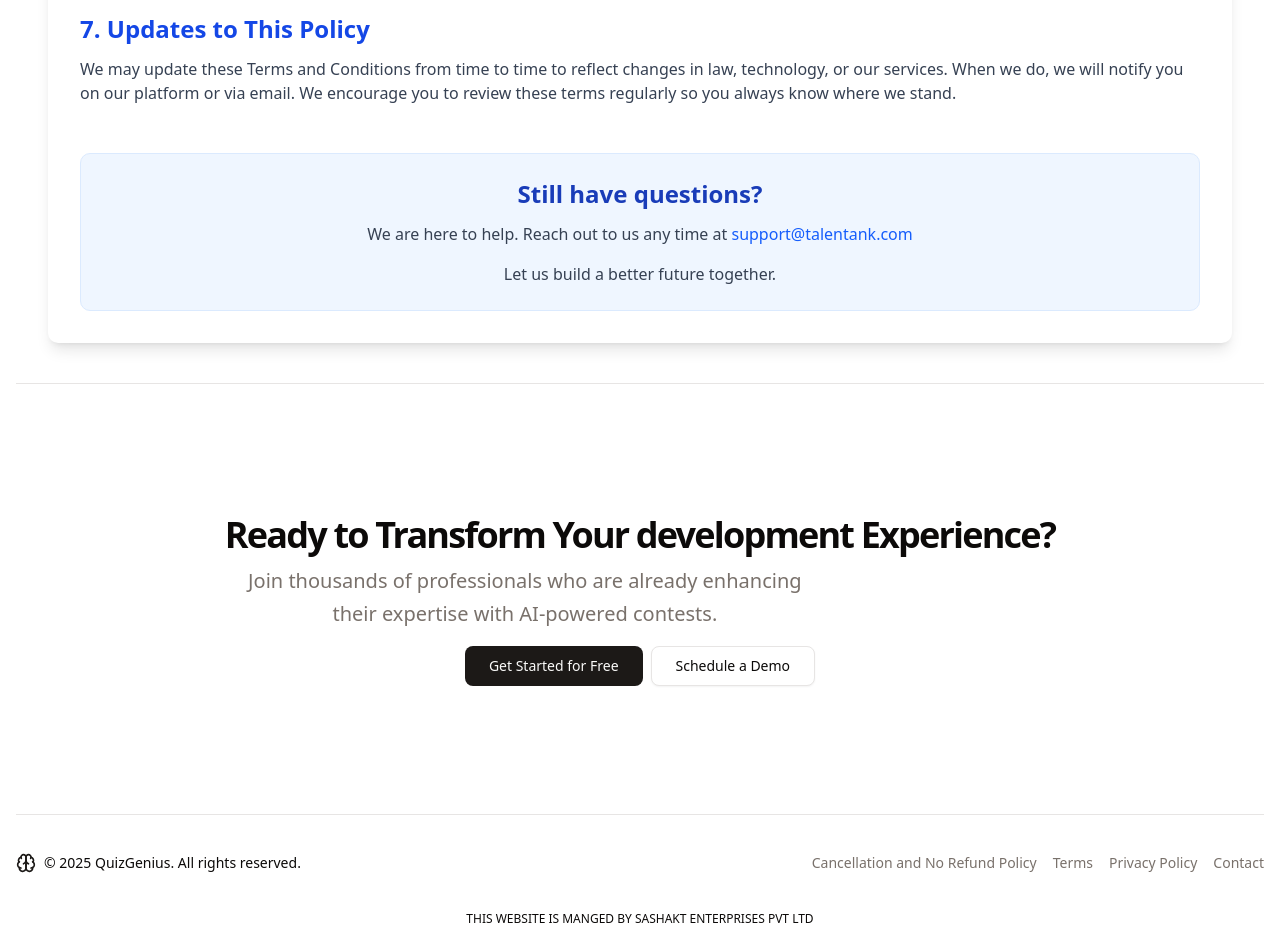
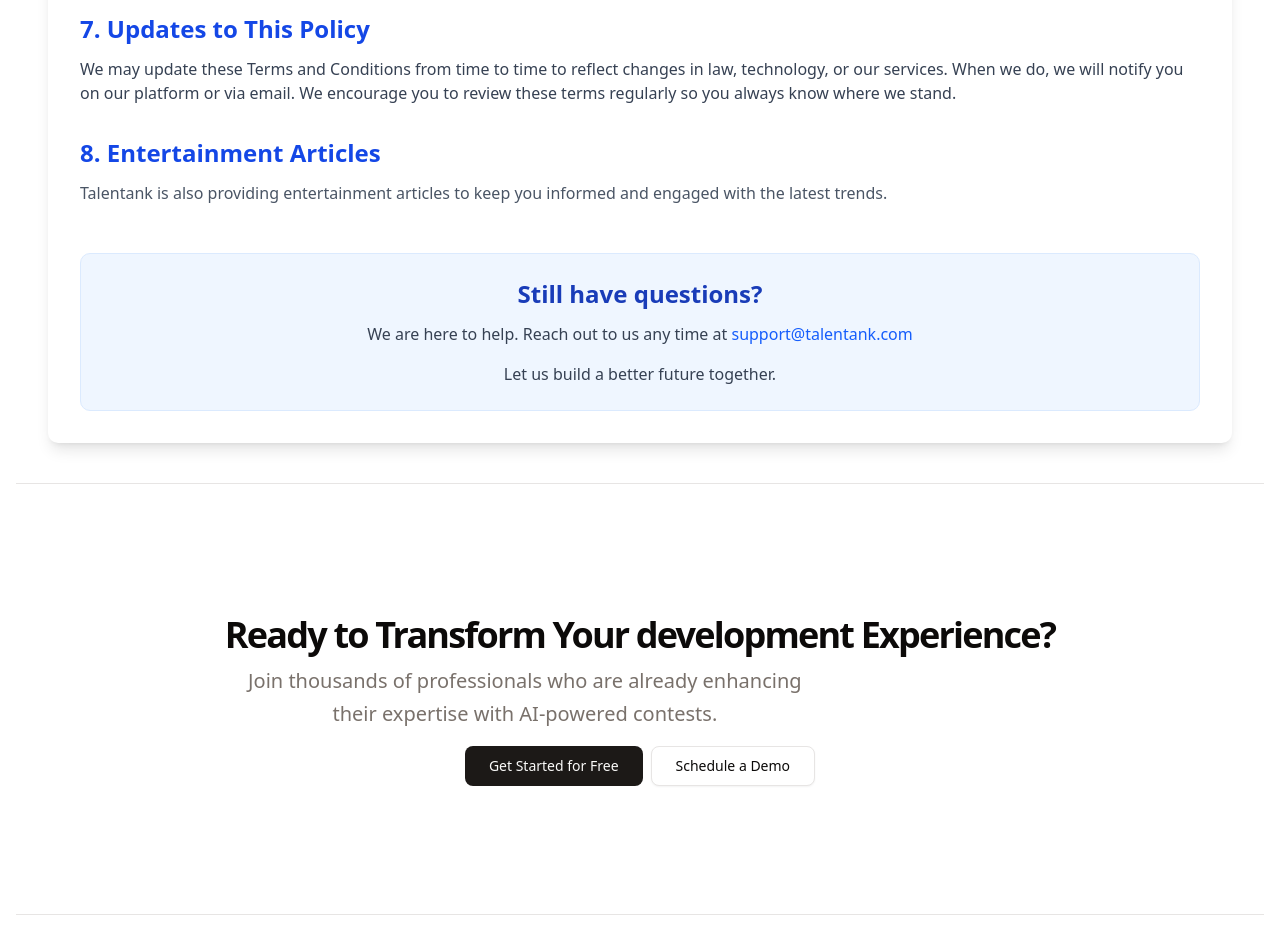
Before and after one commit to niikkhilsharma/talenttank-ai, a Next.js app: page /toc in a window 1280 px wide. Shown: the part 1300-2251 px from the top of the page. Before the commit the page ends 2227 px from the top, so only its background shows below. Built offline with nearby package versions, Linux system fonts and the light colour scheme; no server answers.

Commit message:
updated toc

```diff
--- a/app/toc/page.tsx
+++ b/app/toc/page.tsx
@@ -81,6 +81,12 @@ export default function TermsOfConditions() {
 							always know where we stand.
 						</p>
 					</section>
+					<section>
+						<h2 className="text-2xl font-semibold text-blue-700 mb-3">8. Entertainment Articles</h2>
+						<p className="text-gray-600 mb-8">
+							Talentank is also providing entertainment articles to keep you informed and engaged with the latest trends.
+						</p>
+					</section>
 				</div>
 
 				<div className="mt-12 p-6 bg-blue-50 rounded-lg border border-blue-100">
--- a/components/footer.tsx
+++ b/components/footer.tsx
@@ -53,7 +53,7 @@ export default function Footer() {
 						</Link>
 					</div>
 				</div>
-				<p className="text-center text-xs">THIS WEBSITE IS MANGED BY SASHAKT ENTERPRISES PVT LTD</p>
+				<p className="text-center text-xs">THIS WEBSITE IS MANGED BY AANNARA</p>
 			</footer>
 		</>
 	)
```
